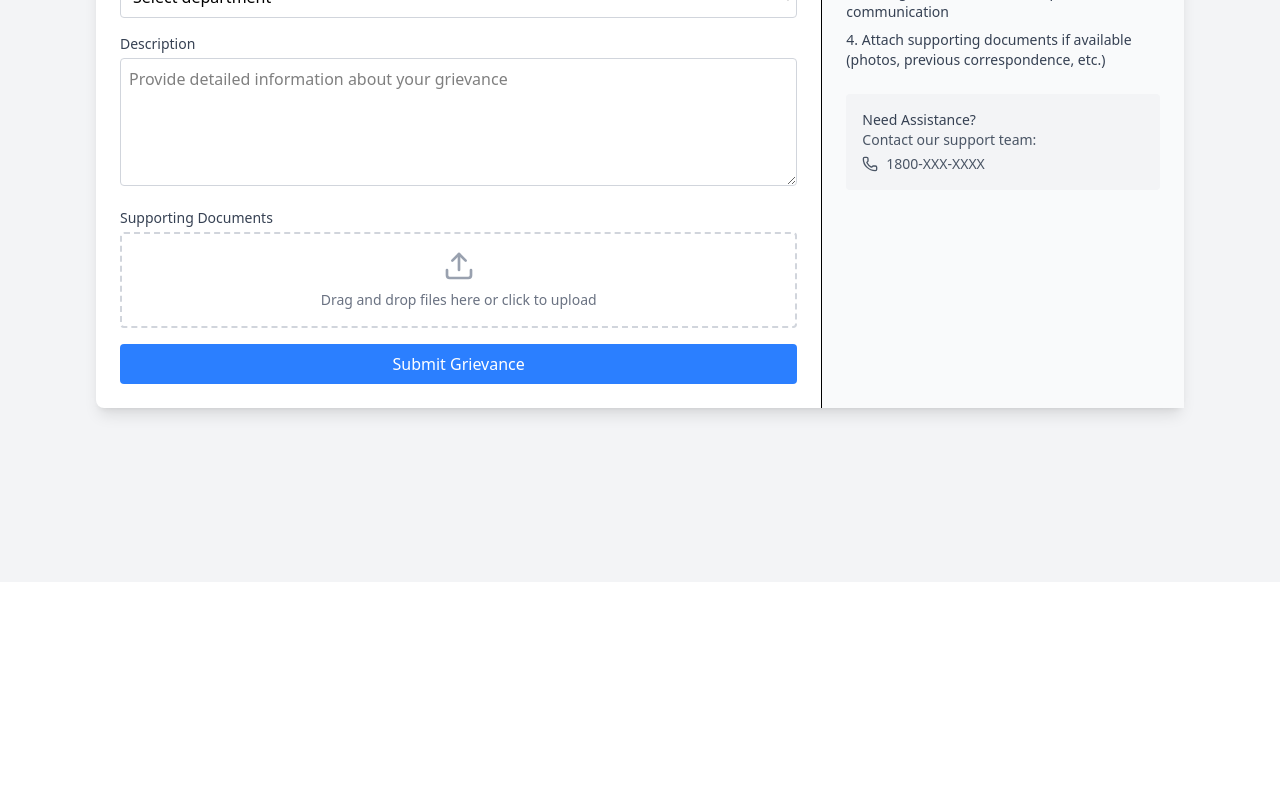
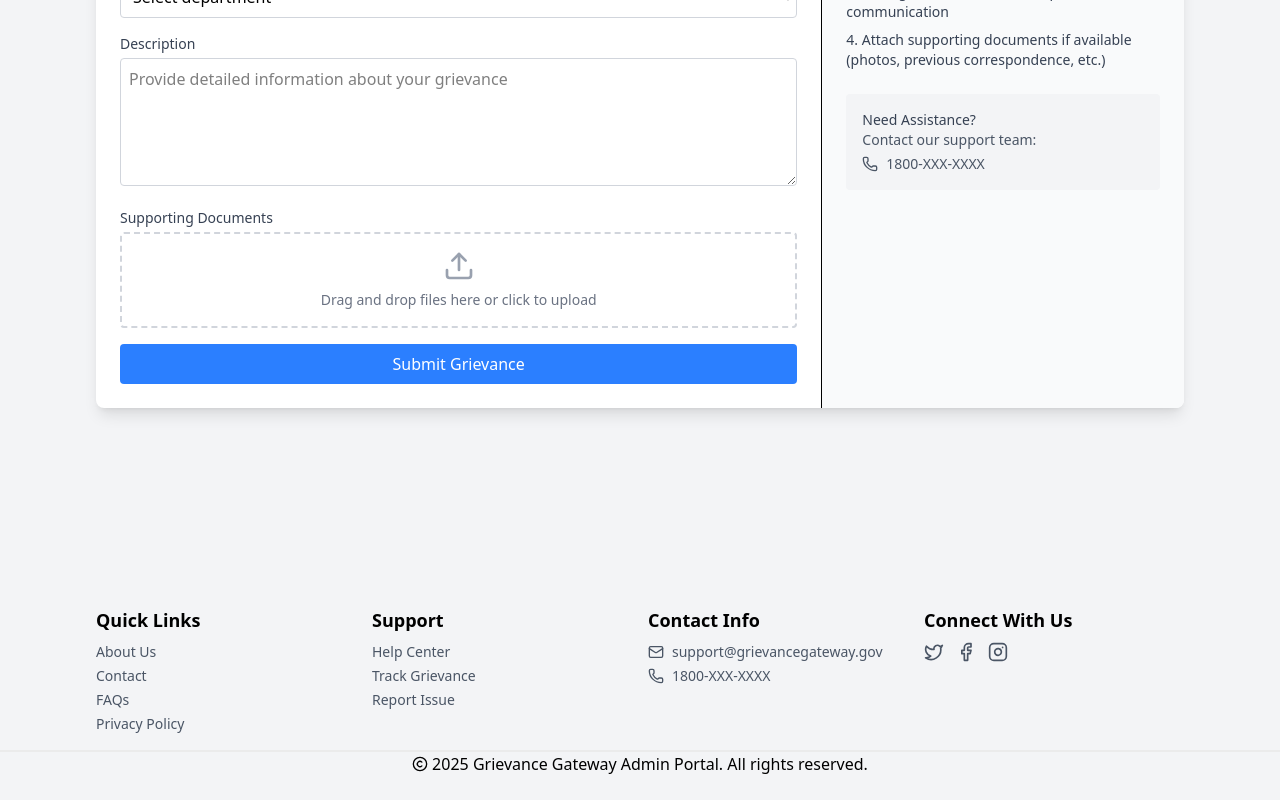
Before and after one commit to mani-chauhan2004/public-grievance-portal, a React (Vite) app in the folder public-grievance-portal-frontend/: page / in a window 1280 px wide. Shown: the part 282-1082 px from the top of the page. Before the commit the page ends 864 px from the top, so only its background shows below. Built offline with nearby package versions, Linux system fonts and the light colour scheme.

Commit message:
Add final build of GrievancePanel

```diff
--- a/public-grievance-portal-frontend/src/App.jsx
+++ b/public-grievance-portal-frontend/src/App.jsx
@@ -3,9 +3,9 @@ import AdminDashboard from './pages/AdminDashboard'
 import SubmitGrievancePanel from './pages/SubmitGrievancePanel'
 
 function App() {
-  return (
-    <SubmitGrievancePanel/>
-  )
+    return (
+      <SubmitGrievancePanel/>
+    )
 }
 
 export default App
--- a/public-grievance-portal-frontend/src/components/GrievanceForm.jsx
+++ b/public-grievance-portal-frontend/src/components/GrievanceForm.jsx
@@ -3,9 +3,9 @@ import { Upload, Phone } from "lucide-react";
 const GrievanceForm = () => {
     return (
         <div className="flex justify-center items-start min-h-screen bg-gray-100 px-24 py-4 gap-4">
-            <div className="flex w-full bg-white rounded-lg shadow-lg">
+            <div className="flex w-full flex-col-reverse lg:flex-row bg-white rounded-lg shadow-lg">
                 {/* Form Section */}
-                <form className="w-2/3 p-6">
+                <form className="w-full lg:w-2/3 p-6">
                     <h2 className="text-2xl font-bold mb-4">File Your Grievance</h2>
 
                     <div className="mb-4">
@@ -46,7 +46,7 @@ const GrievanceForm = () => {
                 </form>
 
                 {/* Guidelines Section */}
-                <div className="w-1/3 p-6 bg-gray-50 border-l">
+                <div className="w-full lg:w-1/3 p-6 bg-gray-50 border-l rounded-r-lg">
                 <h3 className="text-lg font-semibold mb-4">Filing Guidelines</h3>
                 <ol className="list-decimal list-inside space-y-2 text-sm text-gray-700">
                     <li>Provide a clear and concise subject that describes your grievance</li>
--- /dev/null
+++ b/public-grievance-portal-frontend/src/components/GrievancePanelFooter.jsx
@@ -0,0 +1,68 @@
+import { Mail, Phone, Twitter, Facebook, Instagram, Copyright } from 'lucide-react';
+
+const GrievancePanelFooter = () => {
+    return (
+        <footer className="bg-gray-100 py-6">
+            <div className="w-full mx-auto px-24 bg-[#F3F4F6]">
+                <div className="grid grid-cols-2 lg:grid-cols-4 gap-4">
+                {/* Quick Links */}
+                <div>
+                    <h3 className="text-lg font-semibold mb-2">Quick Links</h3>
+                    <ul className="space-y-1 text-sm text-gray-600">
+                    <li><a href="#" className="hover:underline">About Us</a></li>
+                    <li><a href="#" className="hover:underline">Contact</a></li>
+                    <li><a href="#" className="hover:underline">FAQs</a></li>
+                    <li><a href="#" className="hover:underline">Privacy Policy</a></li>
+                    </ul>
+                </div>
+
+                {/* Support */}
+                <div>
+                    <h3 className="text-lg font-semibold mb-2">Support</h3>
+                    <ul className="space-y-1 text-sm text-gray-600">
+                    <li><a href="#" className="hover:underline">Help Center</a></li>
+                    <li><a href="#" className="hover:underline">Track Grievance</a></li>
+                    <li><a href="#" className="hover:underline">Report Issue</a></li>
+                    </ul>
+                </div>
+
+                {/* Contact Info */}
+                <div>
+                    <h3 className="text-lg font-semibold mb-2">Contact Info</h3>
+                    <ul className="space-y-1 text-sm text-gray-600">
+                    <li className="flex items-center">
+                        <Mail className="w-4 h-4 mr-2" />
+                        support@grievancegateway.gov
+                    </li>
+                    <li className="flex items-center">
+                        <Phone className="w-4 h-4 mr-2" />
+                        1800-XXX-XXXX
+                    </li>
+                    </ul>
+                </div>
+
+                {/* Connect With Us */}
+                <div>
+                    <h3 className="text-lg font-semibold mb-2">Connect With Us</h3>
+                    <div className="flex space-x-3">
+                    <a href="#" className="text-gray-600 hover:text-gray-800">
+                        <Twitter className="w-5 h-5" />
+                    </a>
+                    <a href="#" className="text-gray-600 hover:text-gray-800">
+                        <Facebook className="w-5 h-5" />
+                    </a>
+                    <a href="#" className="text-gray-600 hover:text-gray-800">
+                        <Instagram className="w-5 h-5" />
+                    </a>
+                    </div>
+                </div>
+                </div>
+            </div>
+            <div className="flex items-center gap-1 justify-center mt-4 border-t-2 border-[#ebebeb]">
+                <Copyright size={16} /> 2025 Grievance Gateway Admin Portal. All rights reserved.
+            </div>
+        </footer>
+    );
+};
+
+export default GrievancePanelFooter;
--- a/public-grievance-portal-frontend/src/pages/SubmitGrievancePanel.jsx
+++ b/public-grievance-portal-frontend/src/pages/SubmitGrievancePanel.jsx
@@ -1,12 +1,14 @@
 import React from 'react'
 import GrievanceGatewayTopbar from '../components/GrievanceGatewayTopbar'
 import GrievanceForm from '../components/GrievanceForm'
+import GrievancePanelFooter from '../components/GrievancePanelFooter'
 
 function SubmitGrievancePanel() {
     return (
         <div>
             <GrievanceGatewayTopbar/>
             <GrievanceForm/>
+            <GrievancePanelFooter/>
         </div>
     )
 }
```
